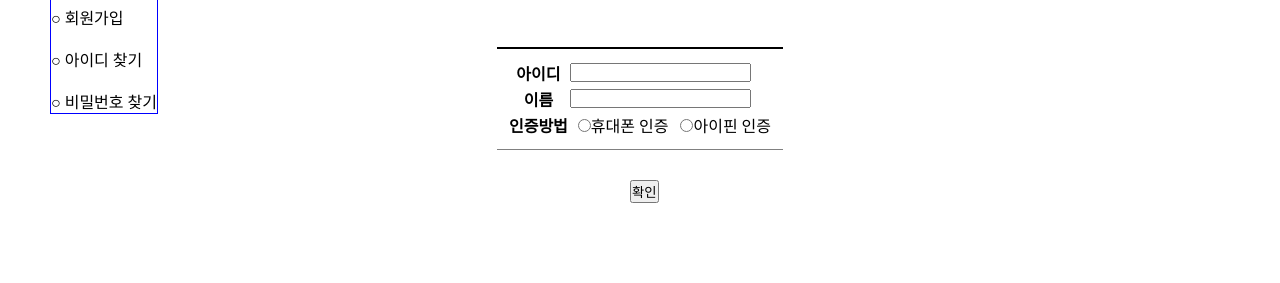
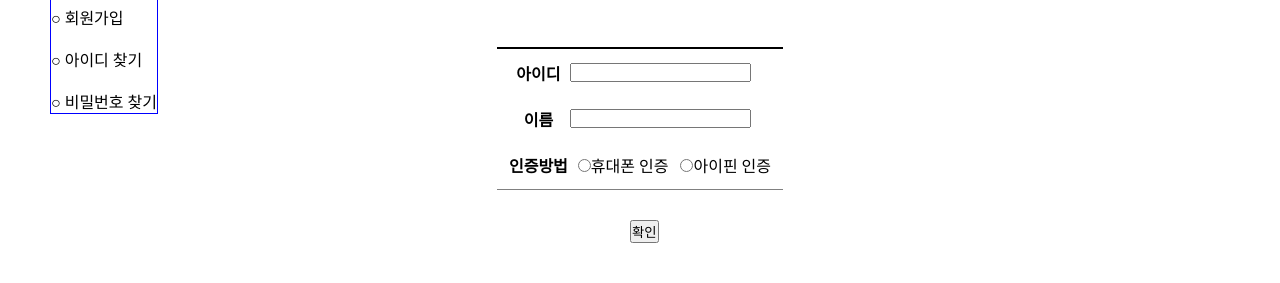
Before and after one commit to MinGyuKang/sample, a plain HTML site: page find2.html in a window 1280 px wide. Shown: the part 517-800 px from the top of the page. Drawn offline with Linux system fonts and the light colour scheme.

Commit message:
Update find2.html

```diff
--- a/find2.html
+++ b/find2.html
@@ -183,10 +183,12 @@ aside{
 				<th>아이디</th>
 				<td><input type="text" name="name" required></td>
 			</tr>
+			<tr><td>&nbsp;</td></tr>
 			<tr>
 				<th>이름</th>
 				<td><input type="text" name="number" required></td>
 			</tr>
+			<tr><td>&nbsp;</td></tr>
 			<tr>
 				<th>인증방법</th>
 				<td> &nbsp;&nbsp;<input type="radio" name="choose" value="phone" required>휴대폰 인증 &nbsp;&nbsp;<input type="radio" name="choose" value="ipin" required>아이핀 인증</td>
```
